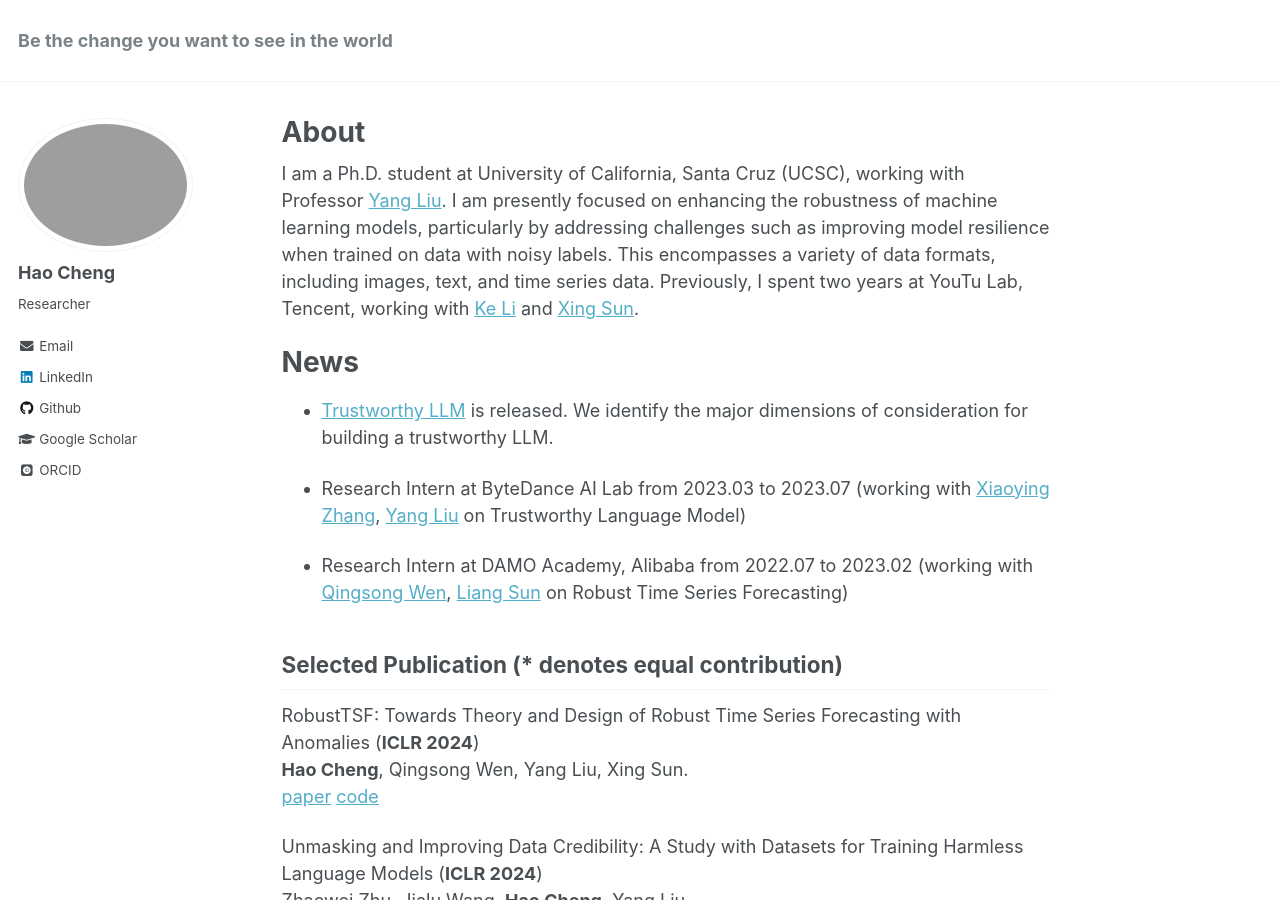
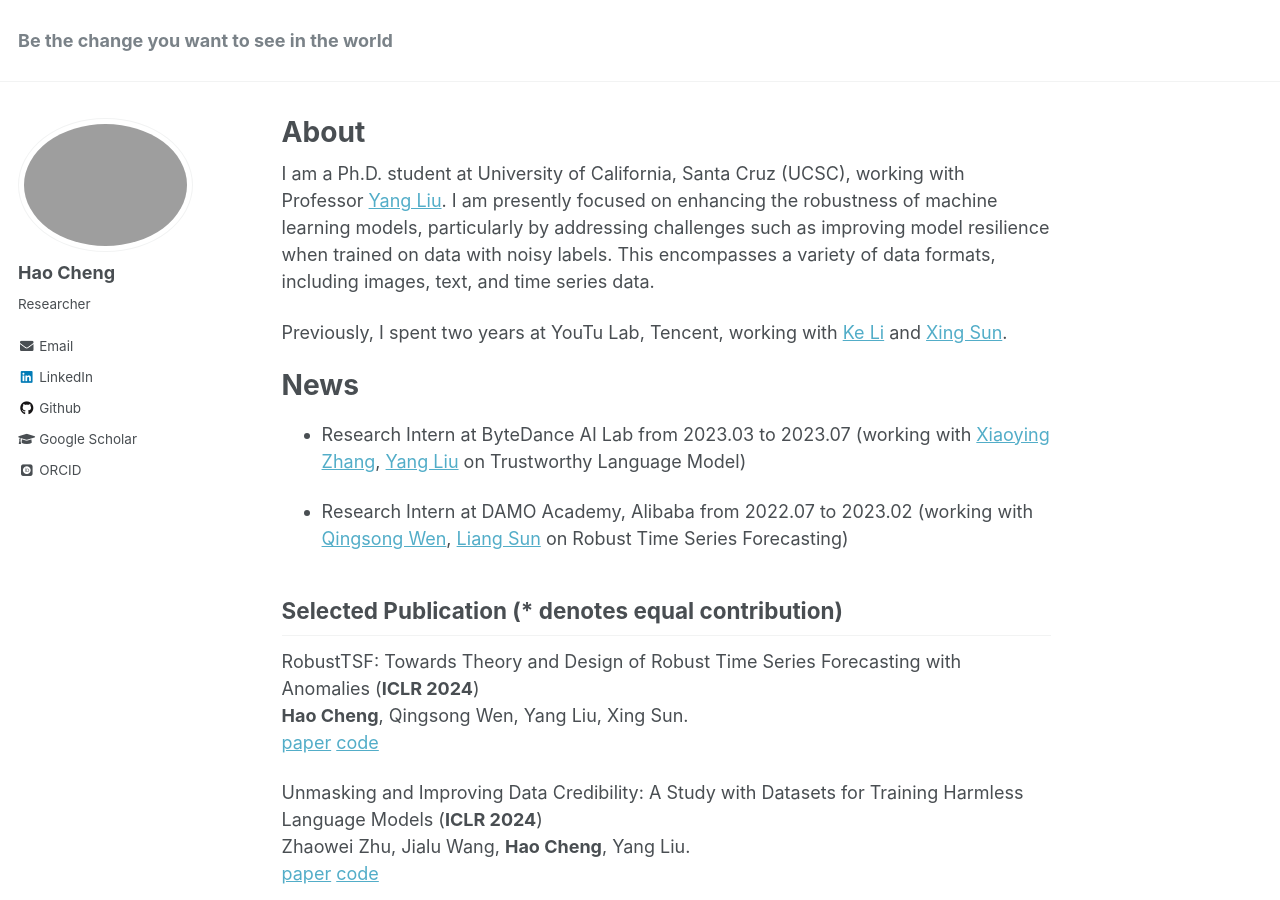
Before and after one commit to haochenglouis/haochenglouis.github.io, a Jekyll site: the page built from _pages/about.md, in a window 1280 px wide and 900 px high. Built offline with Jekyll 4.4.1, drawn with Linux system fonts in a browser that asks for light colours; some web fonts are replaced.

Commit message:
Update about.md

```diff
--- a/_pages/about.md
+++ b/_pages/about.md
@@ -9,13 +9,14 @@ redirect_from:
 ---
 
 I am a Ph.D. student at University of California, Santa Cruz (UCSC), working with
-Professor [Yang Liu](http://www.yliuu.com). I am presently focused on enhancing the robustness of machine learning models, particularly by addressing challenges such as improving model resilience when trained on data with noisy labels. This encompasses a variety of data formats, including images, text, and time series data. Previously, I spent two years at YouTu Lab, Tencent, working with [Ke Li](https://scholar.google.com/citations?user=mfWsFM0AAAAJ&hl=en) and [Xing Sun](https://www.sunxing.org).
+Professor [Yang Liu](http://www.yliuu.com). I am presently focused on enhancing the robustness of machine learning models, particularly by addressing challenges such as improving model resilience when trained on data with noisy labels. This encompasses a variety of data formats, including images, text, and time series data.
+
+Previously, I spent two years at YouTu Lab, Tencent, working with [Ke Li](https://scholar.google.com/citations?user=mfWsFM0AAAAJ&hl=en) and [Xing Sun](https://www.sunxing.org).
 
 
 
 News
 ======
-- [Trustworthy LLM](https://arxiv.org/abs/2308.05374) is released. We identify the major dimensions of consideration for building a trustworthy LLM.
 
 - Research Intern at ByteDance AI Lab from 2023.03 to 2023.07 (working with [Xiaoying Zhang](https://scholar.google.com/citations?user=lwKg4C4AAAAJ&hl=en), [Yang Liu](http://www.yliuu.com) on Trustworthy Language Model)
 
```
